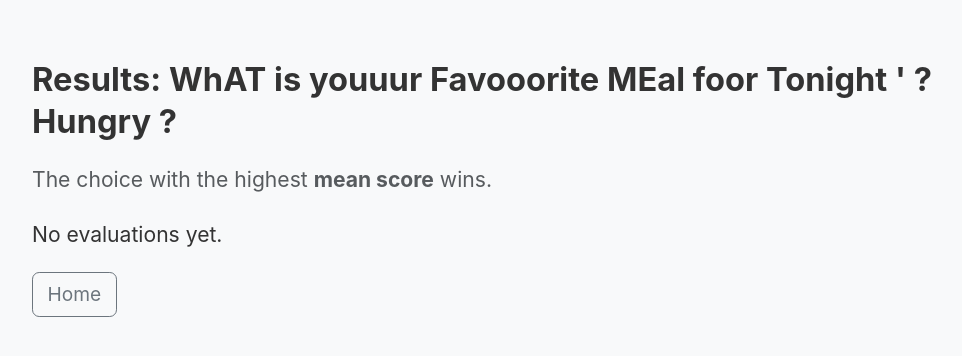
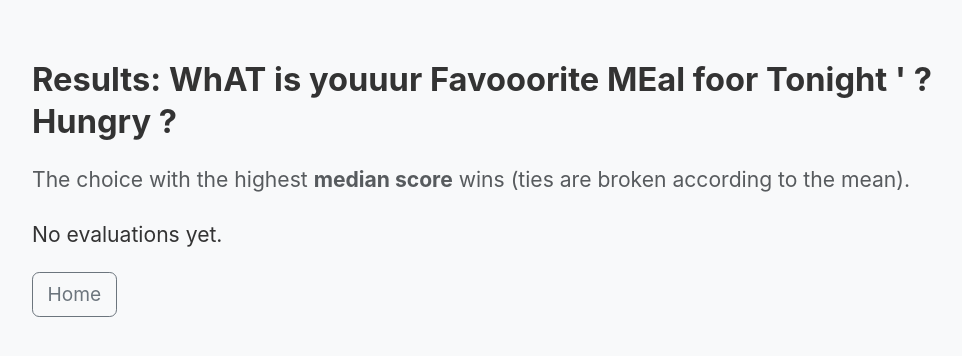
Before and after one commit to Decide-Mieux/app, a Flask app: page /results/a7b4202b in a window 1280 px wide. Shown: the top 356 px of the page, without its empty margins (96-1058 px from the left). Run offline with Flask 3, Linux system fonts and the light colour scheme.

Commit message:
Add files via upload

```diff
--- a/app/templates/results.html
+++ b/app/templates/results.html
@@ -9,7 +9,7 @@
 <body class="bg-light">
 <div class="container py-5">
     <h2>Results: {{ decision.name }}</h2>
-    <p class="text-muted">The choice with the highest <strong>mean score</strong> wins.</p>
+    <p class="text-muted">The choice with the highest <strong>median score</strong> wins (ties are broken according to the mean).</p>
     {% if stats %}
        <table id="results-table" class="table table-bordered">
 <thead>
```
